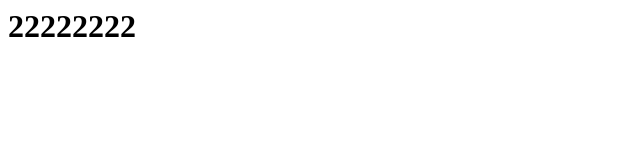
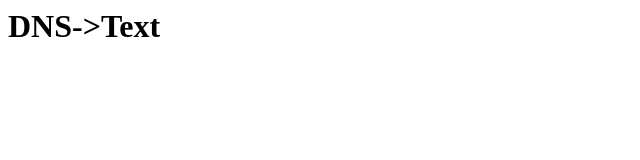
Before and after one commit to ThierrySquirrel/thierrysquirrel.github.io, a plain HTML site: page index.html in a window 1280 px wide. Shown: the whole page, without its empty margins (0-640 px from the left). Drawn offline with Linux system fonts and the light colour scheme.

Commit message:
Update index.html

```diff
--- a/index.html
+++ b/index.html
@@ -1 +1 @@
-<H1>22222222</H1>
+<H1>DNS->Text</H1>
```
